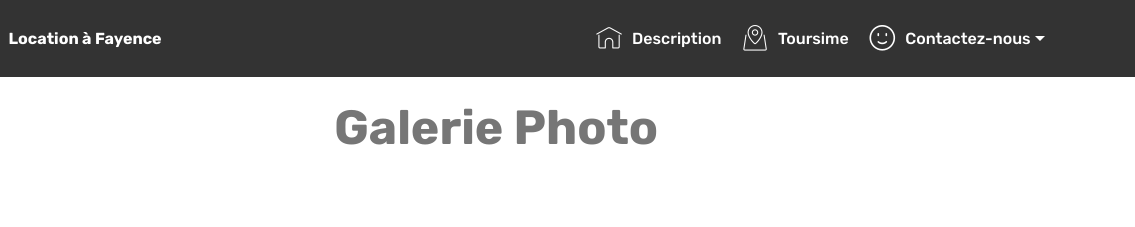
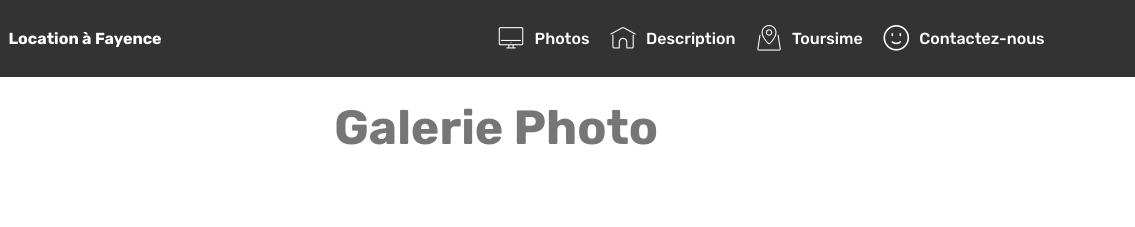
Before and after one commit to oligraphe/fayence-location, a plain HTML site: page galerie photo.html in a window 1280 px wide. Shown: the top 227 px of the page, 145-1280 px from the left. Drawn offline with Linux system fonts and the light colour scheme; files whose address does not match are found by name.

```diff
--- a/galerie photo.html
+++ b/galerie photo.html
@@ -50,22 +50,24 @@
         </div>
         <div class="collapse navbar-collapse" id="navbarSupportedContent">
             <ul class="navbar-nav nav-dropdown nav-right" data-app-modern-menu="true"><li class="nav-item">
-                    <a class="nav-link link text-white display-4" href="Description.html">
-                        <span class="mbri-home mbr-iconfont mbr-iconfont-btn"></span>
-                        Description</a>
-                </li><li class="nav-item"><a class="nav-link link text-white display-4" href="tourisme.html" aria-expanded="true"><span class="mbri-map-pin mbr-iconfont mbr-iconfont-btn"></span>
+                    <a class="nav-link link text-white display-4" href="galerie photo.html"><span class="mbri-desktop mbr-iconfont mbr-iconfont-btn"></span>
+
+                        Photos</a>
+                </li><li class="nav-item"><a class="nav-link link text-white display-4" href="Description.html"><span class="mbri-home mbr-iconfont mbr-iconfont-btn"></span>
+
+                        Description</a></li><li class="nav-item"><a class="nav-link link text-white display-4" href="tourisme.html" aria-expanded="false"><span class="mbri-map-pin mbr-iconfont mbr-iconfont-btn"></span>
 
                         Toursime</a></li><li class="nav-item dropdown">
-                    <a class="nav-link link text-white dropdown-toggle display-4" href="mailto:locationfayence@gmail.com" data-toggle="dropdown-submenu" aria-expanded="false"><span class="mbrib-smile-face mbr-iconfont mbr-iconfont-btn"></span>
+                    <a class="nav-link link text-white display-4" href="mailto:locationfayence@gmail.com" aria-expanded="true"><span class="mbrib-smile-face mbr-iconfont mbr-iconfont-btn"></span>
 
-                        Contactez-nous</a><div class="dropdown-menu"><a class="text-white dropdown-item display-4" href="mailto:locationfayence@gmail.com">Tourisme</a></div>
+                        Contactez-nous</a>
                 </li></ul>
 
         </div>
     </nav>
 </section>
 
-<section class="engine"><a href="https://mobirise.ws">Mobirise</a></section><section class="mbr-section article content1 cid-qJnwnnxONY" id="content1-1a">
+<section class="engine"><a href="https://mobirise.ws/a">best free web site builder</a></section><section class="mbr-section article content1 cid-qJnwnnxONY" id="content1-1a">
 
 
 
```
Also changed, not shown: Description.html (+9 -7 lines), index.html (+9 -7 lines), tarifs.html (+9 -7 lines), tourisme.html (+9 -7 lines), 1 other file.
